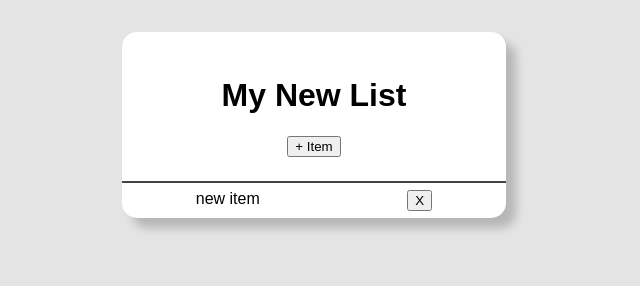
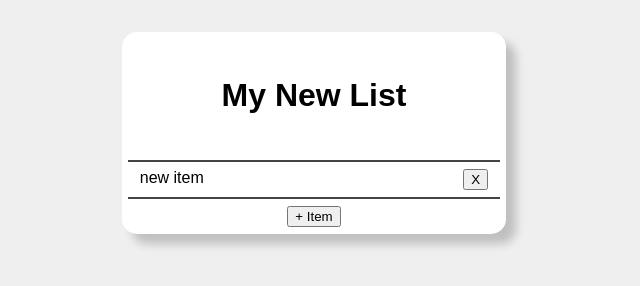
Before and after one commit to mgouhin/list-editor, a plain HTML site: page index.html in a window 1280 px wide. Both pictures are taken after a click on the button "+ Item". Shown: the whole page, without its empty margins (326-966 px from the left). Drawn offline with Linux system fonts and the light colour scheme.

Commit message:
Updated styles and moved add item button to list

```diff
--- a/index.html
+++ b/index.html
@@ -12,9 +12,9 @@
   <div class='list-container'>
     <div class='list-title'>
       <h1>My New List</h1>
-      <button>+ Item</button>
     </div>
     <ul>
+      <li><button class='add-item-btn'>+ Item</button></li>
     </ul>
   </div>
 
--- a/script.js
+++ b/script.js
@@ -1,6 +1,9 @@
 const listTitle = document.querySelector('h1');
-const addItemBtn = document.querySelector('button');
+const addItemBtn = document.querySelector('.add-item-btn');
 const list = document.querySelector('ul');
+
+alert('need to update button & input styles');
+//alert('update so add item button is always at the list bottom');
 
 function editText(e) {
   // store the current target text and hide the target text
@@ -59,4 +62,5 @@ addItemBtn.addEventListener('click', () => {
   newItemContainer.appendChild(itemSpan);
   newItemContainer.appendChild(itemDeleteBtn);
   list.appendChild(newItemContainer);
+  newItemContainer.insertAdjacentElement('afterend', addItemBtn.parentNode);
 });
--- a/style.css
+++ b/style.css
@@ -1,5 +1,5 @@
 body {
-  background-color: #e4e4e4;
+  background-color: #efefef;
   display: flex;
   flex-direction: column;
   font-family: 'Arial', sans-serif;
@@ -31,16 +31,19 @@ ul {
   width: inherit;
   margin: 0;
   padding: 0;
+  display: flex;
+  flex-direction: column;
+  align-items: center;
 }
 
 li {
-  width: 100%;
+  width: 97%;
   padding: 7px 0;
   border-bottom: 2px solid #444444;
   list-style-type: none;
   display: flex;
   flex-direction: row;
-  justify-content: space-around;
+  justify-content: space-between;
 }
 
 li:first-of-type {
@@ -49,4 +52,13 @@ li:first-of-type {
 
 li:last-of-type {
   border-bottom: none;
+  justify-content: center;
 }
+
+li > span {
+  margin-left: 12px;
+}
+
+li > button:not(.add-item-btn) {
+  margin-right: 12px;
+}
```
